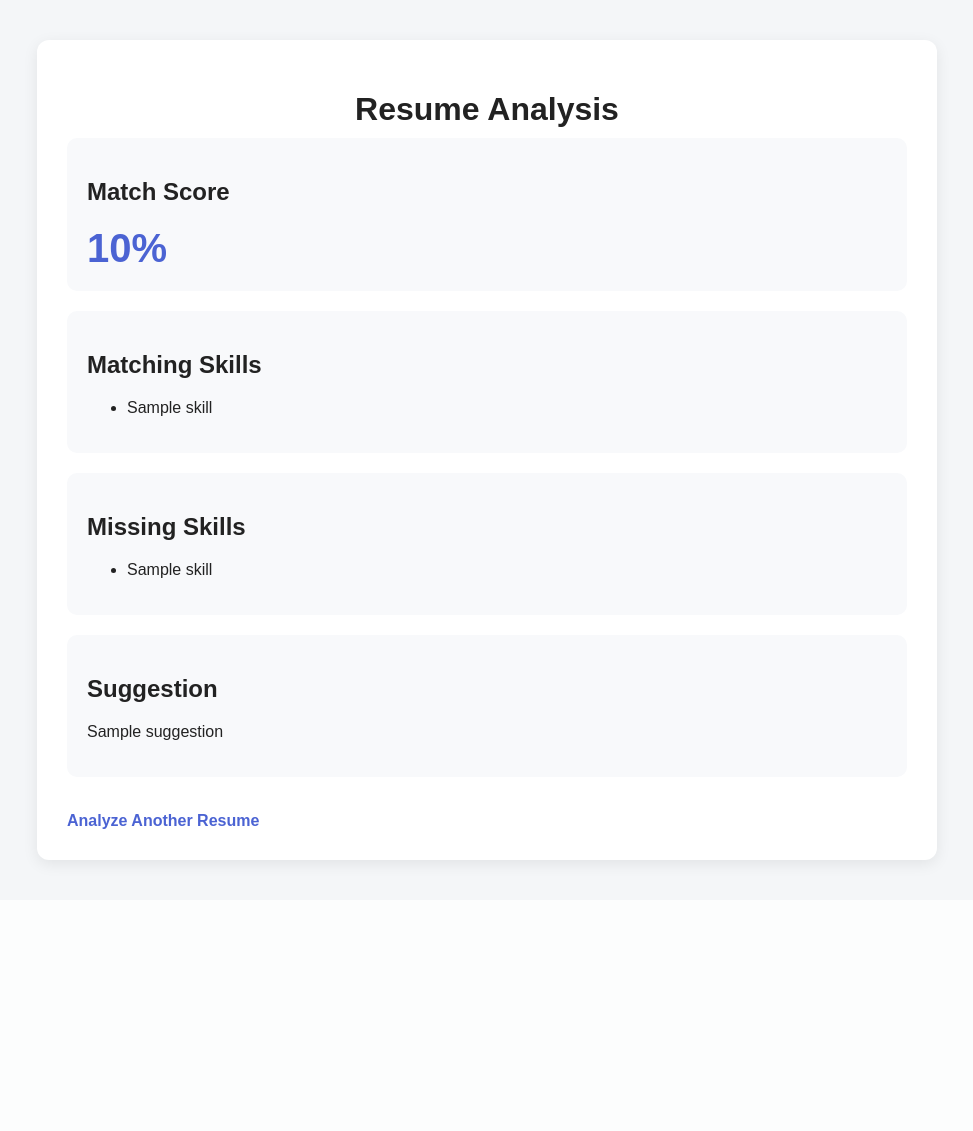
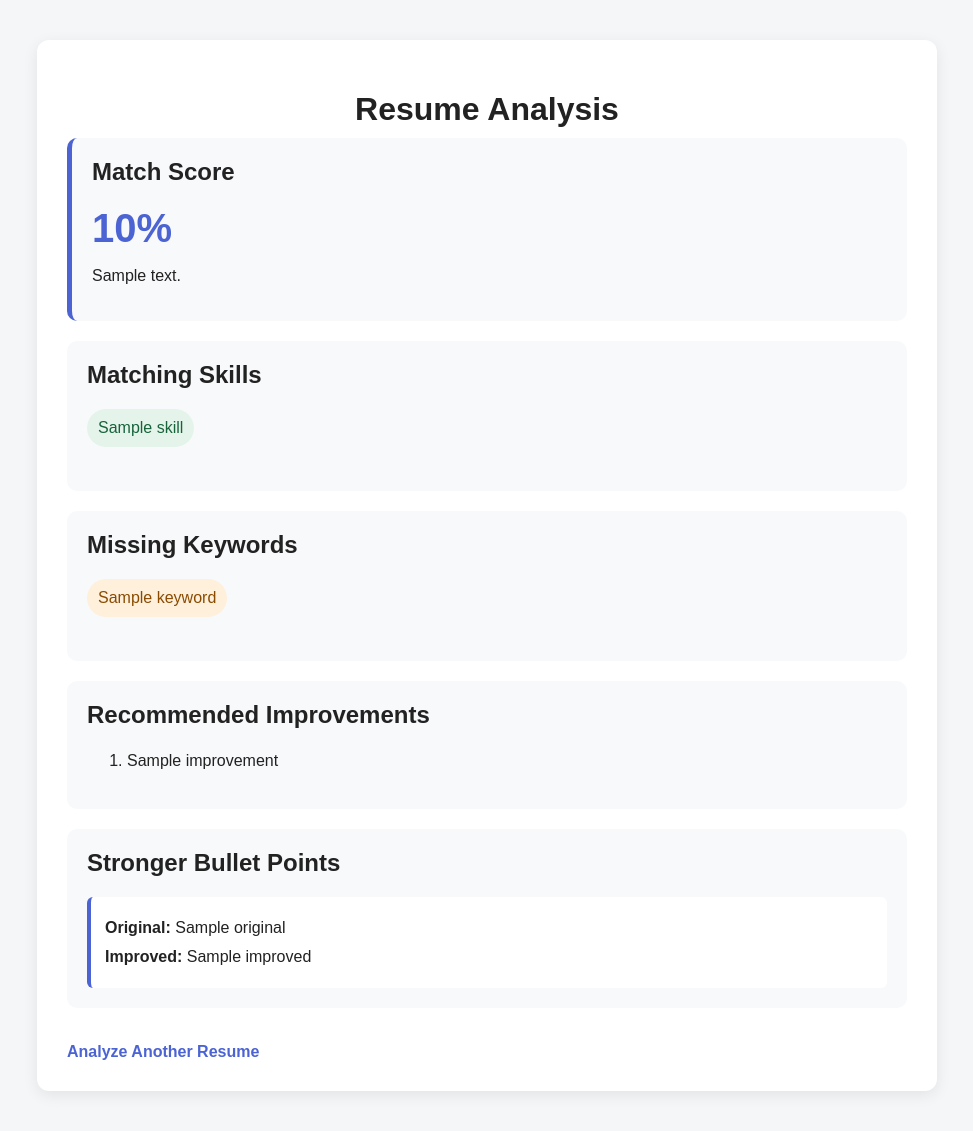
Before and after one commit to PadmeAIcaza/AI-resume-coach, a Flask app: template templates/results.html in a window 1280 px wide. Shown: the whole page, without its empty margins (153-1126 px from the left). Before the commit the page ends 869 px from the top, so only its background shows below. Run offline with Flask 3, Linux system fonts and the light colour scheme; the template is opened without the code that fills it: most values are stand-ins (such as "Sample title", 1, 10 or a date in 2020).

Commit message:
AI resume analysis functionality

```diff
--- a/app.py
+++ b/app.py
@@ -1,6 +1,86 @@
+import os
+from typing import List
+from dotenv import load_dotenv
 from flask import Flask, render_template, request
+from google import genai
+from google.genai import types # configure gemini requests
+from pydantic import BaseModel, Field # define structured AI output with validation, add validation rules and descriptions to field models
 
-app = Flask(__name__)
+load_dotenv()
+
+# creates the web application
+app = Flask(__name__) # __name__ tells Flask where the app file is located
+
+MAX_INPUT_LENGTH = 30000
+
+# creates a new data type called BulletPoint
+class BulletPoint(BaseModel):
+    # original and improved bullets must be strings. Field is telling Gemini instructions on how to receive and how to respond to the given bullets
+    original: str = Field(description="The original resume bullet, or a short description if none exists.")
+    improved: str = Field(description="A stronger, truthful rewrite using an action verb and measurable impact where possible.")
+    # BulletPoint(original="Built a website.", improved="Developed a responsive web application using Flask.")
+
+# this is the entire AI response
+class ResumeAnalysis(BaseModel):
+    # match score must be an int. Fields tells Gemini what the match score is, and that the minimum score is 0, maximum is 100. Everything sent by Gemini that is out of those bounds is invalid.
+    match_score: int = Field(ge=0, le=100, description="Overall percentage match between the resume and job description.")
+    # everything here must be sent as a string.
+    summary: str = Field(description="A concise explanation of the match score.")
+    # it will retrieve all matching skills from the resume and job description (as a list of strings), and they have to be sent as a string
+    matching_skills: List[str] = Field(description="Skills required by the job that are supported by the resume.")
+    missing_keywords: List[str] = Field(description="Important job-description keywords not supported by the resume.")
+    improvements: List[str] = Field(description="Specific, prioritized improvements tailored to this job.")
+    # list of (original, improved). Needed to not loose the original bullet.
+    stronger_bullet_points: List[BulletPoint] = Field(description="Two to five stronger rewrites of existing resume bullet points.")
+
+# heart of the entire project. This is the function that talks with Gemini
+def analyze_with_gemini(resume_text: str, job_description: str) -> ResumeAnalysis: # when this function finishes, it will return a ResumeAnalysis object
+    api_key = os.getenv("GEMINI_API_KEY")
+    if not api_key:
+        raise RuntimeError("Gemini is not configured. Add GEMINI_API_KEY to your .env file.")
+
+    # connects to Google's AI servers. Now "client" can send requests
+    client = genai.Client(api_key=api_key)
+    # prompt engineeringgg !!
+    prompt = f"""
+You are an expert resume coach and applicant-tracking-system analyst.
+Compare the resume with the job description and return a candid, evidence-based
+analysis.
+
+Rules:
+- Count a skill as matching only when the resume provides evidence for it.
+- Missing keywords must be important to the job and absent from the resume.
+- Never invent experience, credentials, employers, dates, metrics, or skills.
+- Rewritten bullets must preserve the candidate's facts. If a useful metric is
+  unavailable, improve clarity and impact without fabricating one.
+- Keep every recommendation specific and actionable.
+
+RESUME:
+---BEGIN RESUME---
+{resume_text}
+---END RESUME---
+
+JOB DESCRIPTION:
+---BEGIN JOB DESCRIPTION---
+{job_description}
+---END JOB DESCRIPTION---
+"""
+
+    # everything inside the parentheses tells Gemini what to do. It tells the model of Gemini that is using, it sends the prompt, and configures how Gemini should answer (temperature=0.2 controls randomness -> 0.0 is very predictble, 1.0 is very creative)
+    # MIME type tells Gemini that we want a response in a JSON format (that looks like our ResumeAnalysis) so it doesnt just send "nice resume".
+    # Response schema is basically handing the blueprint of ResumeAnalysis to Gemini. "Return data exaclty like this" instead of making up its own format
+    response = client.models.generate_content(
+        model=os.getenv("GEMINI_MODEL", "gemini-3.6-flash"), contents=prompt,
+        config=types.GenerateContentConfig(temperature=0.2, response_mime_type="application/json", response_schema=ResumeAnalysis)
+    )
+
+    # if Gemini SDK converts the JSON into a ResumeAnalysis object, return it.
+    if response.parsed:
+        return response.parsed
+    # if Gemini SDK returns JSON as plain text instead, then turn the JSON text into a ResumeAnalysis object and return it
+    if response.text:
+        return ResumeAnalysis.model_validate_json(response.text)
+    raise RuntimeError("Gemini returned an empty response. Please try again.")
 
 
 @app.route("/")
@@ -14,35 +94,23 @@ def analyze():
     job_description = request.form.get("job_description", "").strip()
 
     if not resume_text or not job_description:
-        return render_template(
-            "index.html",
-            error="Please enter both your resume and the job description."
-        )
+        return render_template("index.html", error="Please enter both your resume and the job description.", resume=resume_text, job_description=job_description)
 
-    feedback = {
-        "match_score": 75,
-        "matching_skills": [
-            "Python",
-            "Flask",
-            "SQL"
-        ],
-        "missing_skills": [
-            "Docker",
-            "Unit testing"
-        ],
-        "suggestion": (
-            "Add more measurable results to your project descriptions "
-            "and mention the tools you used."
-        )
-    }
+    if len(resume_text) > MAX_INPUT_LENGTH or len(job_description) > MAX_INPUT_LENGTH:
+        return render_template("index.html", error="Each field must be 30,000 characters or fewer.", resume=resume_text, job_description=job_description)
 
-    return render_template(
-        "results.html",
-        resume=resume_text,
-        job_description=job_description,
-        feedback=feedback
-    )
+    try:
+        feedback = analyze_with_gemini(resume_text, job_description)
+    except Exception as exc:
+        app.logger.exception("Resume analysis failed")
+        message = (
+            str(exc)
+            if isinstance(exc, RuntimeError)
+            else "Gemini could not analyze the resume right now. Please try again.")
+        return render_template("index.html", error=message, resume=resume_text, job_description=job_description)
+
+    return render_template("results.html", feedback=feedback)
 
 
 if __name__ == "__main__":
-    app.run(debug=True)
+    app.run(debug=os.getenv("FLASK_DEBUG", "").lower() == "true")
--- /dev/null
+++ b/requirements.txt
@@ -0,0 +1,4 @@
+Flask>=3.1,<4
+google-genai>=1.0,<2
+pydantic>=2.0,<3
+python-dotenv>=1.0,<2
--- a/static/style.css
+++ b/static/style.css
@@ -104,3 +104,49 @@ button:hover {
 .back-link:hover {
     text-decoration: underline;
 }
+
+.result-card h2 {
+    margin-top: 0;
+}
+
+.score-card {
+    border-left: 5px solid #4b63d3;
+}
+
+.tag-list {
+    display: flex;
+    flex-wrap: wrap;
+    gap: 8px;
+    padding: 0;
+    list-style: none;
+}
+
+.tag-list li {
+    padding: 7px 11px;
+    border-radius: 999px;
+    background-color: #e5f4eb;
+    color: #17633a;
+}
+
+.tag-list.missing li {
+    background-color: #fff0dc;
+    color: #8a4b00;
+}
+
+.result-card li {
+    margin-bottom: 8px;
+    line-height: 1.5;
+}
+
+.bullet-rewrite {
+    margin-top: 14px;
+    padding: 14px;
+    border-left: 4px solid #4b63d3;
+    border-radius: 6px;
+    background-color: #ffffff;
+}
+
+.bullet-rewrite p {
+    margin: 5px 0;
+    line-height: 1.5;
+}
--- a/templates/results.html
+++ b/templates/results.html
@@ -2,65 +2,68 @@
 <html lang="en">
 <head>
     <meta charset="UTF-8">
-
-    <meta
-        name="viewport"
-        content="width=device-width, initial-scale=1.0"
-    >
-
+    <meta name="viewport" content="width=device-width, initial-scale=1.0">
     <title>Resume Analysis</title>
-
-    <link
-        rel="stylesheet"
-        href="{{ url_for('static', filename='style.css') }}"
-    >
+    <link rel="stylesheet" href="{{ url_for('static', filename='style.css') }}">
 </head>
-
 <body>
-
     <main class="container">
-
         <h1>Resume Analysis</h1>
 
-        <section class="result-card">
+        <section class="result-card score-card">
             <h2>Match Score</h2>
-
-            <p class="score">
-                {{ feedback.match_score }}%
-            </p>
+            <p class="score">{{ feedback.match_score }}%</p>
+            <p>{{ feedback.summary }}</p>
         </section>
 
         <section class="result-card">
             <h2>Matching Skills</h2>
-
-            <ul>
+            {% if feedback.matching_skills %}
+                <ul class="tag-list">
                     {% for skill in feedback.matching_skills %}
                         <li>{{ skill }}</li>
                     {% endfor %}
                 </ul>
+            {% else %}
+                <p>No clearly supported matching skills were found.</p>
+            {% endif %}
         </section>
 
         <section class="result-card">
-            <h2>Missing Skills</h2>
-
-            <ul>
-                {% for skill in feedback.missing_skills %}
-                    <li>{{ skill }}</li>
+            <h2>Missing Keywords</h2>
+            {% if feedback.missing_keywords %}
+                <ul class="tag-list missing">
+                    {% for keyword in feedback.missing_keywords %}
+                        <li>{{ keyword }}</li>
                     {% endfor %}
                 </ul>
+            {% else %}
+                <p>No important missing keywords were identified.</p>
+            {% endif %}
         </section>
 
         <section class="result-card">
-            <h2>Suggestion</h2>
-
-            <p>{{ feedback.suggestion }}</p>
+            <h2>Recommended Improvements</h2>
+            <ol>
+                {% for improvement in feedback.improvements %}
+                    <li>{{ improvement }}</li>
+                {% endfor %}
+            </ol>
         </section>
 
-        <a class="back-link" href="{{ url_for('home') }}">
-            Analyze Another Resume
-        </a>
+        <section class="result-card">
+            <h2>Stronger Bullet Points</h2>
+            {% for bullet in feedback.stronger_bullet_points %}
+                <article class="bullet-rewrite">
+                    <p><strong>Original:</strong> {{ bullet.original }}</p>
+                    <p><strong>Improved:</strong> {{ bullet.improved }}</p>
+                </article>
+            {% else %}
+                <p>No resume bullet points were available to rewrite.</p>
+            {% endfor %}
+        </section>
 
+        <a class="back-link" href="{{ url_for('home') }}">Analyze Another Resume</a>
     </main>
-
 </body>
 </html>
```
Also changed, not shown: templates/index.html (+5 -10 lines), 1 other file. Lines whose indentation alone changed are shown as unchanged.
